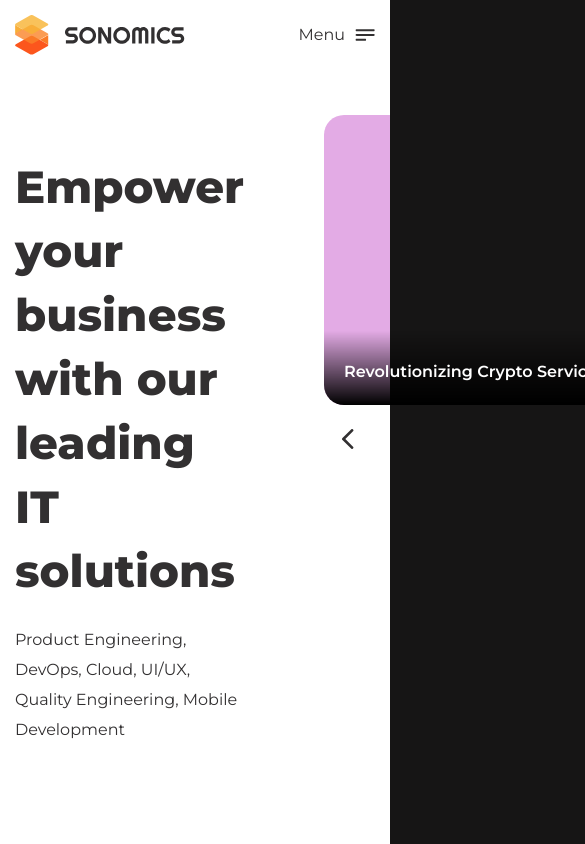
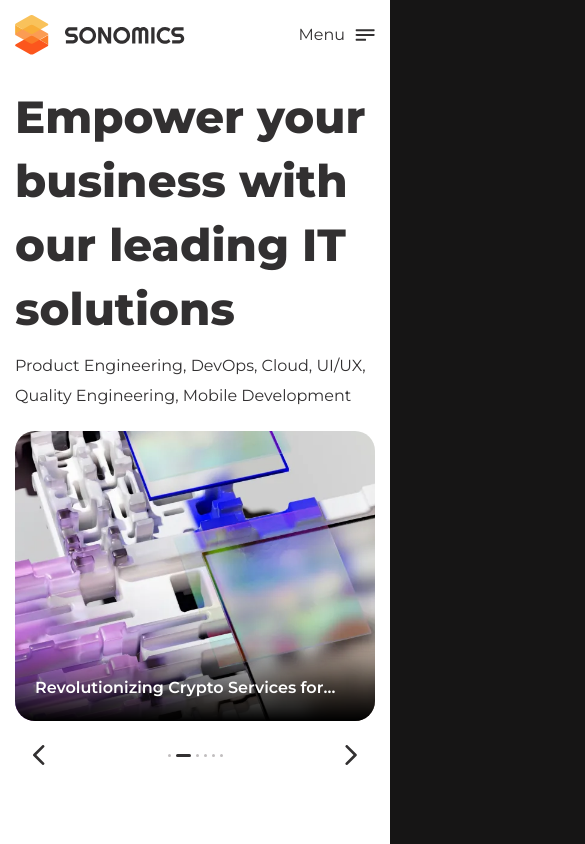
Before and after one commit to skabanets/sonomics, a React (Vite) app: page / in a window 390 px wide. Shown: the top 844 px of the page, 585 px wide, since content can reach past the window. Built offline with nearby package versions, Linux system fonts and the light colour scheme.

Commit message:
Add mobile styles for Hero section on Home page

```diff
--- a/src/sections/Home/Hero.tsx
+++ b/src/sections/Home/Hero.tsx
@@ -7,9 +7,12 @@ import { CaseStudy } from "../../types";
 
 export const Hero = () => {
   return (
-    <section className="pt-[60px]">
-      <motion.div className="container flex gap-[80px]" {...slideInWithFade}>
-        <div className="flex w-[600px] flex-col gap-[22px] pt-[40px]">
+    <section className="pt-[30px] md:pt-[60px]">
+      <motion.div
+        className="container flex flex-col gap-[20px] md:flex-row md:gap-[80px]"
+        {...slideInWithFade}
+      >
+        <div className="flex w-full flex-col gap-[10px] md:w-[600px] md:gap-[22px] md:pt-[40px]">
           <h1>Empower your business with our leading IT solutions</h1>
           <h6 className="secondaryTextColor">
             Product Engineering, DevOps, Cloud, UI/UX, Quality Engineering, Mobile Development
```
